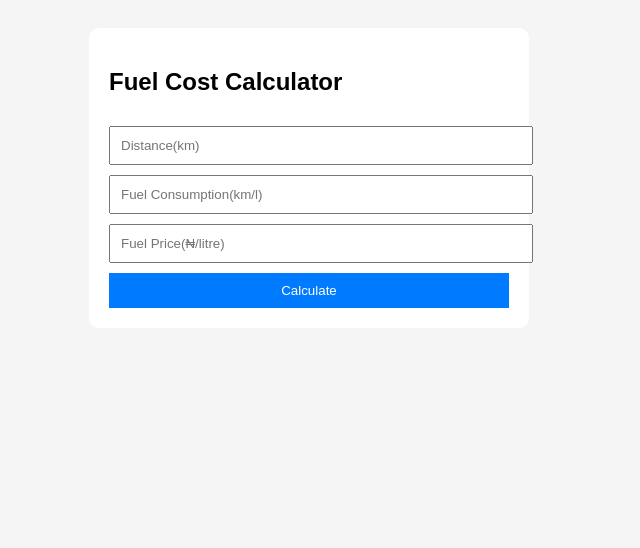
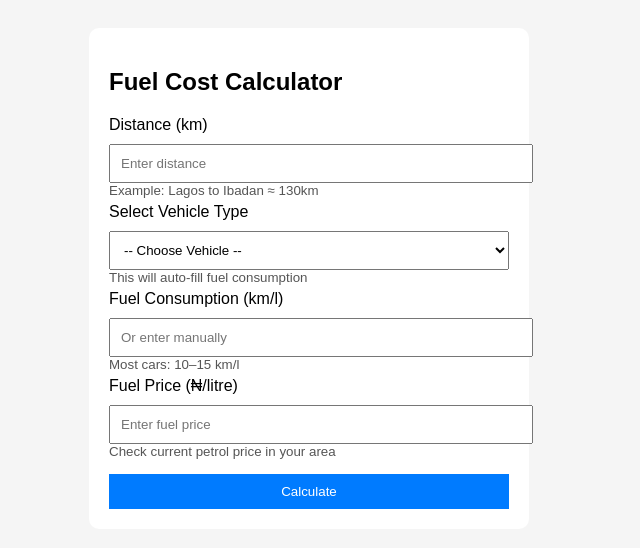
Before and after one commit to ekenesomtodigital-del/fuel-calculator, a plain HTML site: page index.html in a window 1280 px wide. Shown: the whole page, without its empty margins (331-971 px from the left). Drawn offline with Linux system fonts and the light colour scheme.

Commit message:
Update index.html

```diff
--- a/index.html
+++ b/index.html
@@ -2,39 +2,59 @@
 <html lang="en">
 <head>
   <meta charset="UTF-8">
+  <title>Fuel Cost Calculator Nigeria</title>
   <meta name="viewport" content="width=device-width, initial-scale=1.0">
-    <title>Fuel Cost Calculator Nigeria</title>
   <style>
-        body{
+    body {
       font-family: Arial;
       padding: 20px;
       background: #f5f5f5;
     }
-        .container{
+    .container {
       max-width: 400px;
       margin: auto;
       background: white;
       padding: 20px;
       border-radius: 10px;
     }
-        input, button{
+    input, select, button {
       width: 100%;
       padding: 10px;
       margin-top: 10px;
     }
-        button{
+    button {
       background: #007bff;
       color: white;
       border: none;
+      cursor: pointer;
+    }
+    small {
+      color: #555;
+      display: block;
+      margin-bottom: 5px;
     }
   </style>
 </head>
 <body>
 <div class="container">
   <h2>Fuel Cost Calculator</h2>
-    <input type="number" id="distance" placeholder="Distance(km)">
-    <input type="number" id="consumption" placeholder="Fuel Consumption(km/l)">
-    <input type="number" id="price" placeholder="Fuel Price(&#8358;/litre)">
+  <label>Distance (km)</label>
+  <input type="number" id="distance" placeholder="Enter distance">
+  <small>Example: Lagos to Ibadan ≈ 130km</small>
+  <label>Select Vehicle Type</label>
+  <select id="vehicle">
+    <option value="">-- Choose Vehicle --</option>
+    <option value="15">Small Car (e.g Corolla)</option>
+    <option value="10">SUV</option>
+    <option value="5">Bus</option>
+  </select>
+  <small>This will auto-fill fuel consumption</small>
+  <label>Fuel Consumption (km/l)</label>
+  <input type="number" id="consumption" placeholder="Or enter manually">
+  <small>Most cars: 10–15 km/l</small>
+  <label>Fuel Price (₦/litre)</label>
+  <input type="number" id="price" placeholder="Enter fuel price">
+  <small>Check current petrol price in your area</small>
   <button onclick="calculate()">Calculate</button>
   <div id="result"></div>
 </div>
```
Lines whose indentation alone changed are shown as unchanged.
